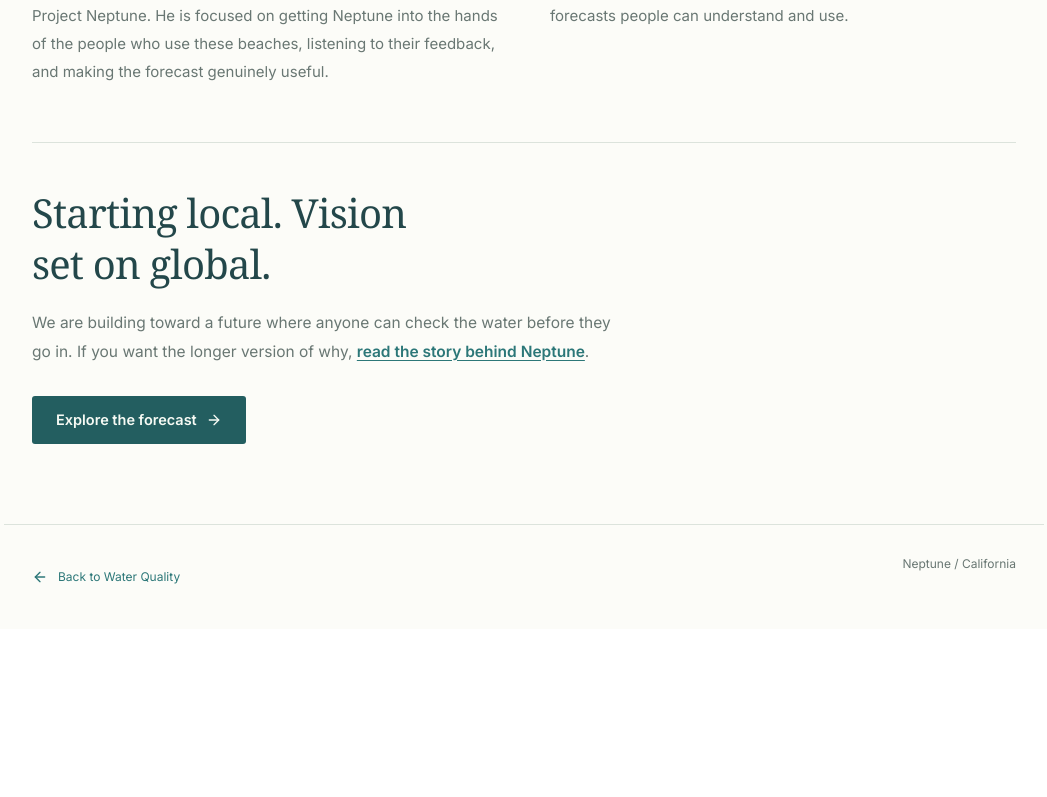
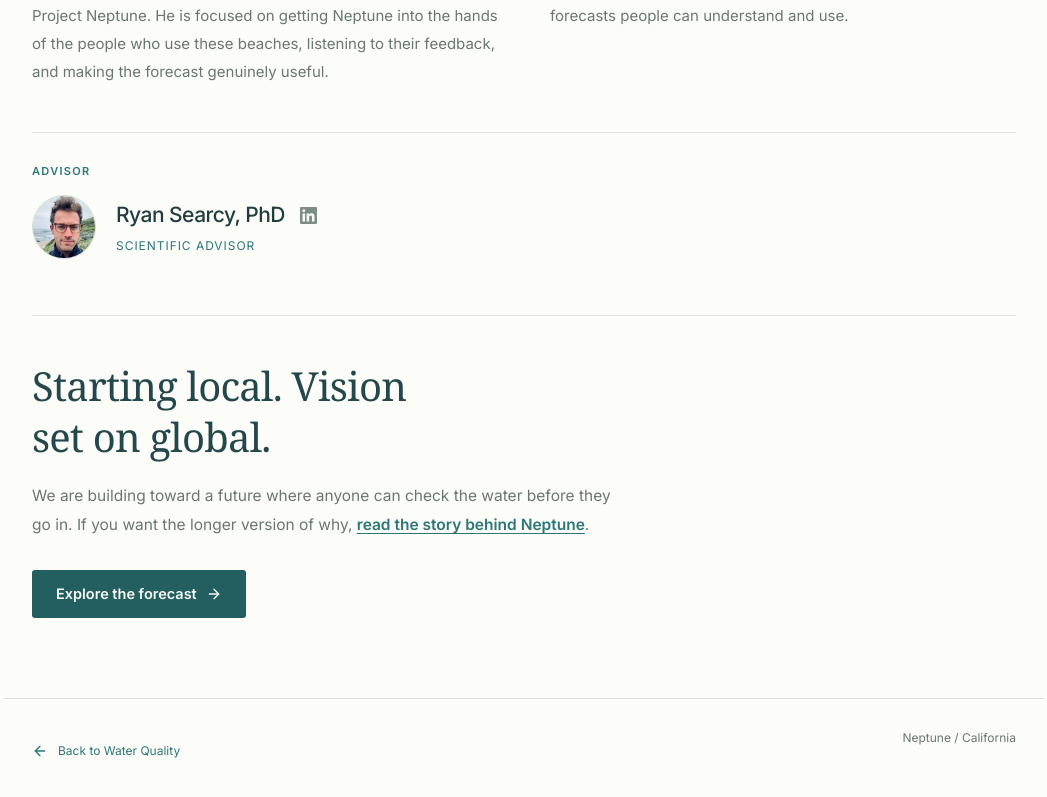
Before and after one commit to eymoney13/hermosa-pilot-dashboard, a Next.js app: page /sandbox/team in a window 1280 px wide. Shown: the part 800-1597 px from the top of the page, without its empty margins (116-1163 px from the left). Before the commit the page ends 1429 px from the top, so only its background shows below. Built offline with nearby package versions, Linux system fonts and the light colour scheme; no server answers.

Commit message:
Add Ryan Searcy advisor profile with headshot and LinkedIn

```diff
--- a/app/sandbox/(editorial)/team/page.tsx
+++ b/app/sandbox/(editorial)/team/page.tsx
@@ -9,33 +9,7 @@
 
 export const metadata: Metadata = { title: "Meet the Team · Neptune" };
 
-// FIRST DRAFT.
-//
-// Names, the "PhD" on Ryan, and both founder bios came from the owner. Nothing
-// here is inferred: no job title beyond Co-founder and Scientific advisor, no
-// degrees beyond the one supplied, no quotes, and no bio for Ryan, because
-// none was given and inventing one for a named scientist would be worse than
-// leaving the space quiet.
-//
-// The scaffold's "Founder story" section is gone. It did not vanish: Max's
-// illness is told properly on /sandbox/stories, and a second, shorter telling
-// here would compete with it. The closing links there instead.
-//
-// AN ADVISOR ROW WAS HERE and was pulled at the owner's request pending the
-// advisor's own sign-off. Restoring it needs three things back: this JSX
-//
-//   <section className={s.advisorRow}>
-//     <p className={s.eyebrow}>Advisor</p>
-//     <div>
-//       <Avatar src={portrait("<slug>")} initial="<X>" name="<Name>" size={64} />
-//       <div><NameRow name="<Name>" /><p className={s.role}>Scientific advisor</p></div>
-//     </div>
-//   </section>
-//
-// the .advisorRow rules in SandboxEditorial.module.css, which are still there,
-// and a portrait in public/team. The portrait was deleted too: leaving it
-// under public/ would have kept it fetchable by URL after the section came
-// off the page.
+// Ryan’s name, degree, and advisor role were supplied by the owner.
 
 /**
  * Whether a portrait has been dropped into public/team yet.
@@ -137,6 +111,17 @@
       ))}
     </div>
 
+    <section className={s.advisorRow}>
+      <p className={s.eyebrow}>Advisor</p>
+      <div>
+        <Avatar src={portrait("ryan-searcy")} initial="R" name="Ryan Searcy" size={64} />
+        <div>
+          <NameRow name="Ryan Searcy, PhD" linkedin="https://www.linkedin.com/in/ryan-searcy/" />
+          <p className={s.role}>Scientific advisor</p>
+        </div>
+      </div>
+    </section>
+
     <section className={s.closing}>
       <h2>Starting local. Vision set on global.</h2>
       <p>We are building toward a future where anyone can check the water before they go in. If you want the longer version of why, <Link className={s.textLink} href="/california/stories">read the story behind Neptune</Link>.</p>
```
Also changed, not shown: public/team/ryan-searcy.jpeg (added).
